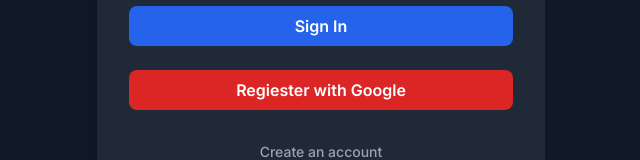
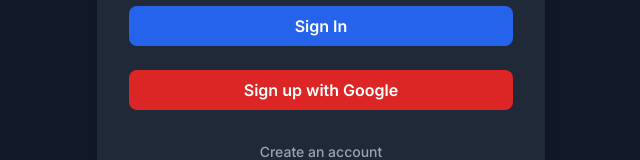
Before and after one commit to agugoat/chatsupport-headstarter-proj-3-, a Next.js app: page /signin in a window 1280 px wide. Shown: the part 400-560 px from the top of the page, without its empty margins (319-959 px from the left). Built offline with nearby package versions, Linux system fonts and the light colour scheme.

Commit message:
Update page.js

```diff
--- a/app/signin/page.js
+++ b/app/signin/page.js
@@ -95,7 +95,7 @@
                         onClick={handleGoogleSignUp}
                         className="w-full px-4 py-2 font-semibold text-white bg-red-600 rounded-lg hover:bg-red-700 focus:outline-none focus:ring-2 focus:ring-red-500"
                     >
-                        {isRegistering ? "Sign up with Google" : "Regiester with Google"}
+                        {isRegistering ? "Register with Google" : "Sign up with Google"}
 
                     </button>
 
```
